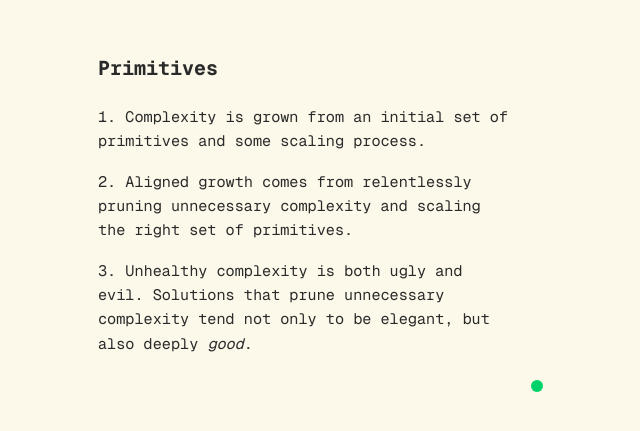
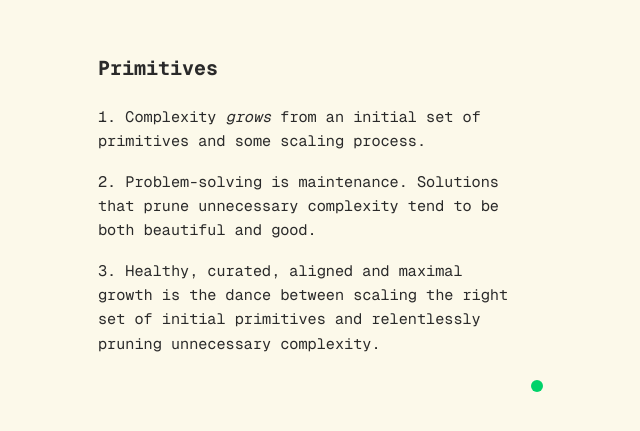
Before and after one commit to AniKrisn/site-1, a React (Vite) app: page /primitives in a window 1280 px wide. Shown: the part 105-536 px from the top of the page, without its empty margins (334-974 px from the left). Built offline with nearby package versions, Linux system fonts and the light colour scheme.

Commit message:
add text

```diff
--- a/src/Primitives.tsx
+++ b/src/Primitives.tsx
@@ -8,17 +8,17 @@ function Primitives() {
         <article className="post-text">
           <h1>Primitives</h1>
           <p>
-            1. Complexity is grown from an initial set of primitives and some
-            scaling process.
+            1. Complexity <i>grows</i> from an initial set of primitives and
+            some scaling process.
           </p>
           <p>
-            2. Aligned growth comes from relentlessly pruning unnecessary
-            complexity and scaling the right set of primitives.
+            2. Problem-solving is maintenance. Solutions that prune unnecessary
+            complexity tend to be both beautiful and good.
           </p>
           <p>
-            3. Unhealthy complexity is both ugly and evil. Solutions that prune
-            unnecessary complexity tend not only to be elegant, but also deeply{" "}
-            <i>good</i>.
+            3. Healthy, curated, aligned and maximal growth is the dance between
+            scaling the right set of initial primitives and relentlessly pruning
+            unnecessary complexity.
           </p>
         </article>
         <Link to="/" className="dot-post" aria-label="Home" />
```
